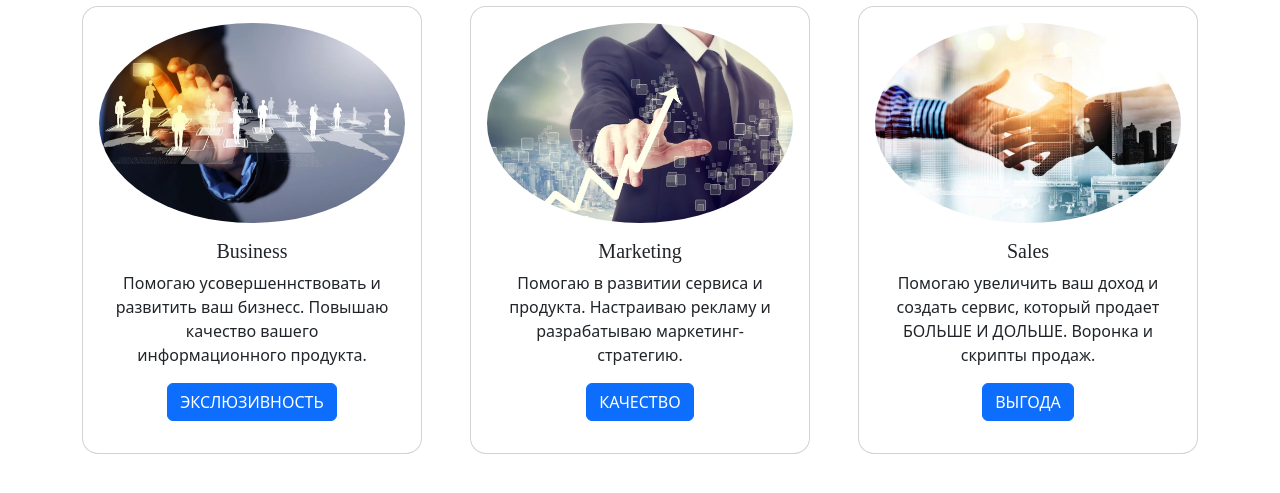
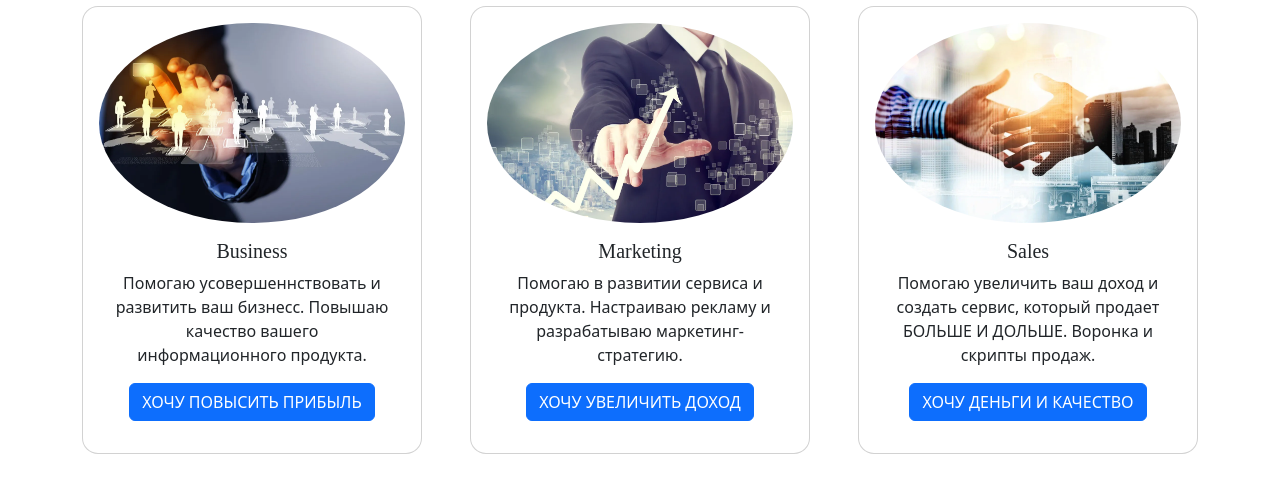
Before and after one commit to satoshibusiness/satoshibusiness.github.io, a plain HTML site: page index copy.html in a window 1280 px wide. Shown: the part 73-566 px from the top of the page. Drawn offline with nearby package versions, Linux system fonts and the light colour scheme; a web font is replaced by a local one.

Commit message:
Update index copy.html

```diff
--- a/index copy.html
+++ b/index copy.html
@@ -84,7 +84,7 @@
                         <h5 class="card-title">Business</h5>
                         <p class="card-text">Помогаю усовершеннствовать и развитить ваш бизнесс. Повышаю качество вашего информационного продукта.
                         </p>
-                        <a href="#" target="_blank" class="btn btn-primary">ЭКСЛЮЗИВНОСТЬ</a>
+                        <a href="https://t.me/satorinDenis" target="_blank" class="btn btn-primary">ХОЧУ ПОВЫСИТЬ ПРИБЫЛЬ</a>
                     </div>
 
                 </div>
@@ -96,7 +96,7 @@
                     <div class="card-body">
                         <h5 class="card-title">Marketing</h5>
                         <p class="card-text">Помогаю в развитии сервиса и продукта. Настраиваю рекламу и разрабатываю маркетинг-стратегию. </p>
-                        <a href="#" class="btn btn-primary">КАЧЕСТВО</a>
+                        <a href="https://t.me/satorinDenis" class="btn btn-primary">ХОЧУ УВЕЛИЧИТЬ ДОХОД</a>
                     </div>
 
                 </div>
@@ -108,7 +108,7 @@
                     <div class="card-body">
                         <h5 class="card-title">Sales</h5>
                         <p class="card-text">Помогаю увеличить ваш доход и создать сервис, который продает БОЛЬШЕ И ДОЛЬШЕ. Воронка и скрипты продаж.</p>
-                        <a href="#" class="btn btn-primary">ВЫГОДА</a>
+                        <a href="https://t.me/satorinDenis" class="btn btn-primary">ХОЧУ ДЕНЬГИ И КАЧЕСТВО</a>
                     </div>
 
                 </div>
```
